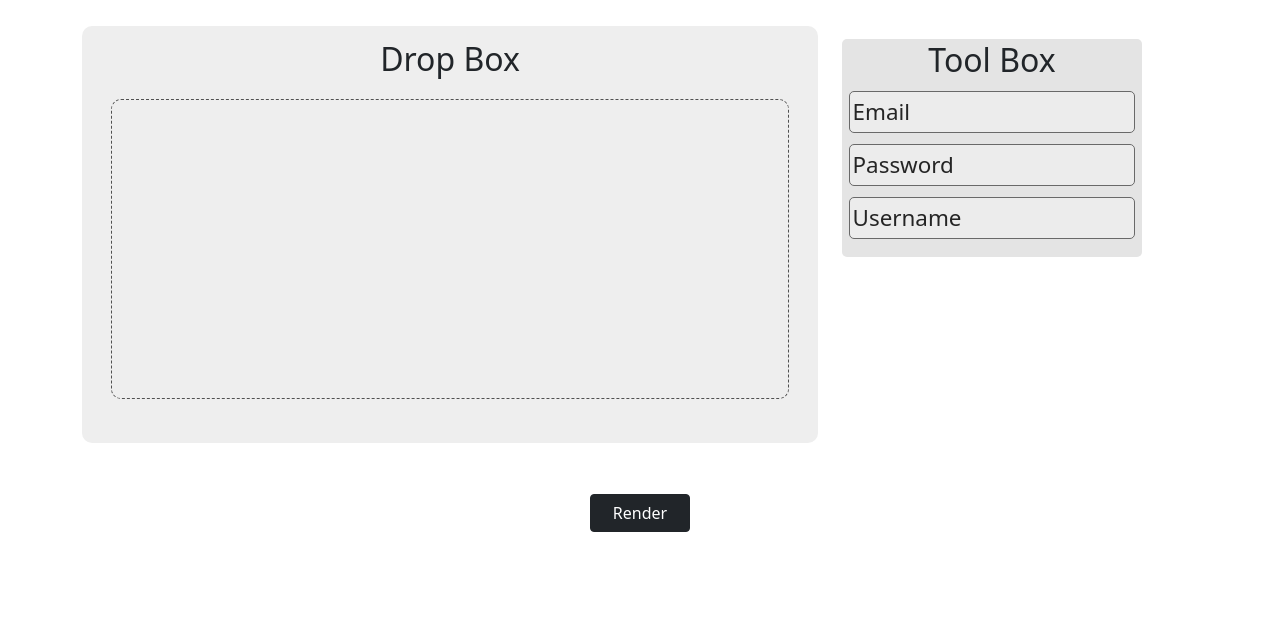
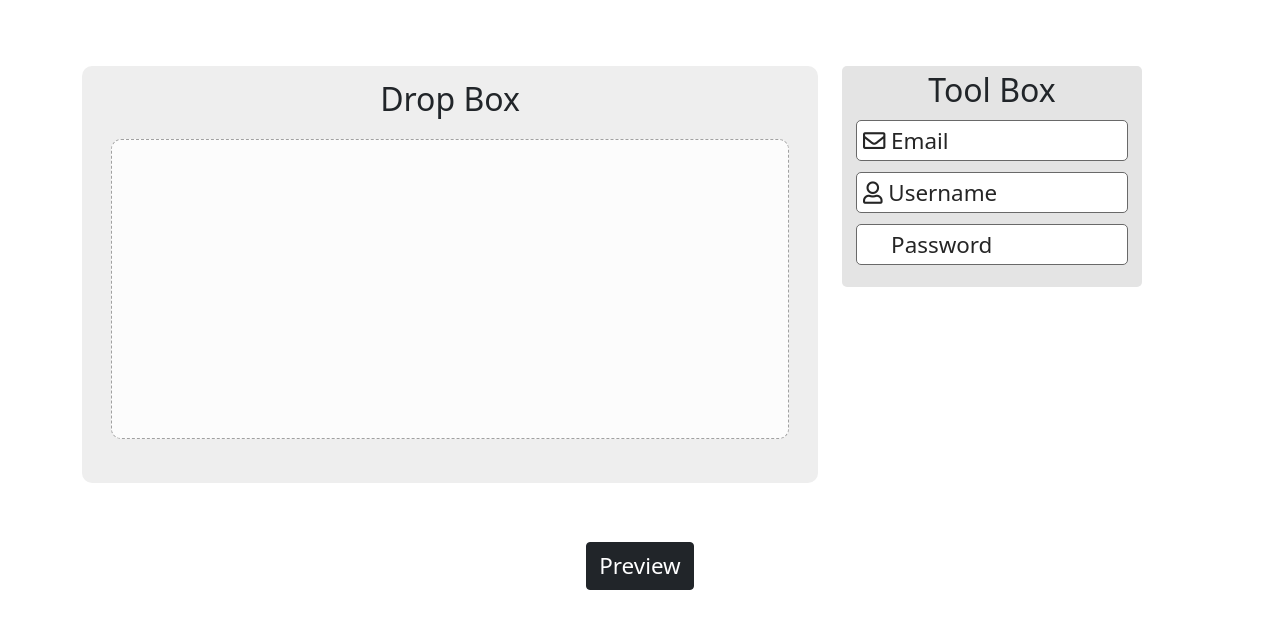
Before and after one commit to karanlakhwani910/form-builder, a React (Create React App) app: page / in a window 1280 px wide. Shown: the top 628 px of the page. Built offline with nearby package versions, Linux system fonts and the light colour scheme.

Commit message:
drag and drop completed successfully

```diff
--- a/public/index.html
+++ b/public/index.html
@@ -15,6 +15,8 @@
       user's mobile device or desktop. See https://developers.google.com/web/fundamentals/web-app-manifest/
     -->
     <link rel="manifest" href="%PUBLIC_URL%/manifest.json" />
+    <link rel="stylesheet" href="https://pro.fontawesome.com/releases/v5.10.0/css/all.css" integrity="sha384-AYmEC3Yw5cVb3ZcuHtOA93w35dYTsvhLPVnYs9eStHfGJvOvKxVfELGroGkvsg+p" crossorigin="anonymous"/>
+
     <!--
       Notice the use of %PUBLIC_URL% in the tags above.
       It will be replaced with the URL of the `public` folder during the build.
--- a/src/components/Dropbox.js
+++ b/src/components/Dropbox.js
@@ -1,49 +1,69 @@
+// import from modules
+import { useState } from 'react';
+
 // import Styles
 import '../css/Dropbox.css';
 
 // import Components
 import Username from './Tools/Username'
+import Password from './Tools/Password';
+import Email from './Tools/Email';
+
 
 
 const Dropbox = () => {
 
 
+    const customTools = [
+        <Email></Email>, <Username></Username>, <Password></Password>
+    ];
 
-    let elementId = 0;
-    let Tools = [
-        <Username></Username>,
-
-    ];
-    console.log(Tools[0]);
+    const [Tools, setTools] = useState([]);
 
     const drop = (e) => {
         e.preventDefault();
         const data = e.dataTransfer.getData("form-field");
         let nodeCopy = document.getElementById(data).cloneNode(true);
 
-        // console.log(nodeCopy);
-        // console.log(Username);
-
-        nodeCopy.id = elementId;
-        e.target.appendChild(nodeCopy);
-
-        elementId++;
+        renderTool(nodeCopy.id);
     }
 
     const allowDrop = (e) => {
         e.preventDefault();
     }
 
+    const renderTool = (id) =>{
+        if(id === 'email'){
+            setTools(Tools => [...Tools, customTools[0]])
+        }
+        else if(id === 'username'){
+            setTools(Tools => [...Tools, customTools[1]])
+        }
+        else{
+            setTools(Tools => [...Tools, customTools[2]])
+        }
+    }
 
+    console.log(Tools);
+
+    let id = -1;
 
     return (
         <div className='dropbox'>
             <h2>Drop Box</h2>
+
             <div className='drop-items' onDrop={drop} onDragOver={allowDrop}>
+                {Tools.map((item)=>
 
+                    {   id++;
+                        return(
+                        <div key={id} id={`form-field-${id}`} className='form-field'>
+                            {item}
+                        </div>
+                    )}
+                )}
             </div>
         </div>
      );
 }
-
 export default Dropbox;
--- a/src/components/Tools.js
+++ b/src/components/Tools.js
@@ -1,5 +1,6 @@
 // import Styles
 import '../css/Tools.css'
+
 
 const Tools = () => {
 
@@ -7,18 +8,22 @@ const Tools = () => {
         {
             name:'email',
             type:'email',
-            label:'Email'
+            label:'Email',
+            className: 'far fa-envelope'
+        },
+        {
+            name:'username',
+            type:'text',
+            label:'Username',
+            className:'far fa-user'
         },
         {
             name:'password',
             type:'password',
-            label:'Password'
-        },
-        {
-            name:'username',
-            type:'text',
-            label:'Username'
+            label:'Password',
+            className:'far fa-lock'
         }
+
     ];
 
     const drag = (e) => {
@@ -32,10 +37,12 @@ const Tools = () => {
                 {tools.map((tool)=>{
                     return(
                         <li id={tool.name} draggable='true' onDragStart={drag} key={tool.name} className='tool'>
+                            <i className={tool.className}></i>&nbsp;
                             {tool.label}
                         </li>
                     )
                 })}
+
             </ul>
         </div>
      );
--- /dev/null
+++ b/src/components/Tools/Email.js
@@ -0,0 +1,11 @@
+const Email = () => {
+  return (
+    <div>
+      <label>Email</label>
+      <br />
+      <input type="email" id="email-field" name="email"></input>
+    </div>
+  );
+};
+
+export default Email;
--- /dev/null
+++ b/src/components/Tools/Password.js
@@ -0,0 +1,11 @@
+const Password = () => {
+  return (
+    <div>
+      <label>Password</label>
+      <br />
+      <input type="password" id="password-field" name="password"></input>
+    </div>
+  );
+};
+
+export default Password;
--- a/src/components/Tools/Username.js
+++ b/src/components/Tools/Username.js
@@ -3,7 +3,7 @@ const Username = () => {
     <div>
       <label>Username</label>
       <br />
-      <input type="text" id="username" name="username"></input>
+      <input type="text" id="username-field" name="username"></input>
     </div>
   );
 };
--- a/src/css/Dropbox.css
+++ b/src/css/Dropbox.css
@@ -2,6 +2,7 @@
     background-color: rgb(238, 238, 238);
     padding: 2% 4% 6%;
     border-radius: 10px;
+    margin: 2.5rem auto 0.5rem;
 }
 
 .dropbox h2{
@@ -10,8 +11,9 @@
 }
 
 .dropbox .drop-items{
+    background-color: rgb(252, 252, 252);
     min-height: 300px;
-    border: 1px dashed rgb(80, 80, 80);
+    border: 1px dashed rgb(161, 161, 161);
     border-radius: 10px;
     padding: 3% 4%;
 }
--- a/src/css/Home.css
+++ b/src/css/Home.css
@@ -2,8 +2,13 @@
     margin: 2% 0;
 }
 
+.home-page a{
+    text-decoration: none;
+    display: flex;
+    justify-content: center;
+    align-items: center;
+}
 .home-page button{
-    display: block;
-    width: 100px;
+    font-size: 140%;
     margin: 4% auto 0;
 }
--- a/src/css/Tools.css
+++ b/src/css/Tools.css
@@ -2,9 +2,9 @@
     border-radius: 5px;
     background-color: rgb(228, 228, 228);
     font-size: 140%;
-    padding: 1% 2%;
+    padding: 2% 5%;
     width: 300px;
-    margin: 5% auto 1%;
+    margin: 2.5rem auto .5rem;
 
 }
 
@@ -21,9 +21,10 @@
 
 .tools .tool{
     border: 1px solid rgb(105, 105, 105);
-    background-color: rgb(236, 236, 236);
+    background-color: rgb(255, 255, 255);
     color: rgb(37, 37, 37);
-    padding: 1%;
+    padding: 1% 2%;
     margin: 4% 0.5% 0%;
     border-radius: 5px;
+    cursor: all-scroll;
 }
--- a/src/pages/Home.js
+++ b/src/pages/Home.js
@@ -5,6 +5,10 @@ import '../css/Home.css';
 // import Components
 import Tools from "../components/Tools";
 import DropBox from '../components/Dropbox'
+
+// import Modules
+import { Link } from 'react-router-dom'
+
 
 const Home = () => {
     return (
@@ -20,7 +24,10 @@ const Home = () => {
                 </Row>
             </Container>
 
-            <Button variant='dark'>Render</Button>
+            <Link to='/render'>
+                <Button variant='dark'>Preview</Button>
+            </Link>
+
         </div>
      );
 }
--- a/src/pages/Render.js
+++ b/src/pages/Render.js
@@ -1,7 +1,9 @@
+import Dropbox from '../components/Dropbox'
+
 const Render = () => {
     return (
         <div>
-
+            <Dropbox></Dropbox>
         </div>
      );
 }
```
Also changed, not shown: src/logo.svg (deleted).
